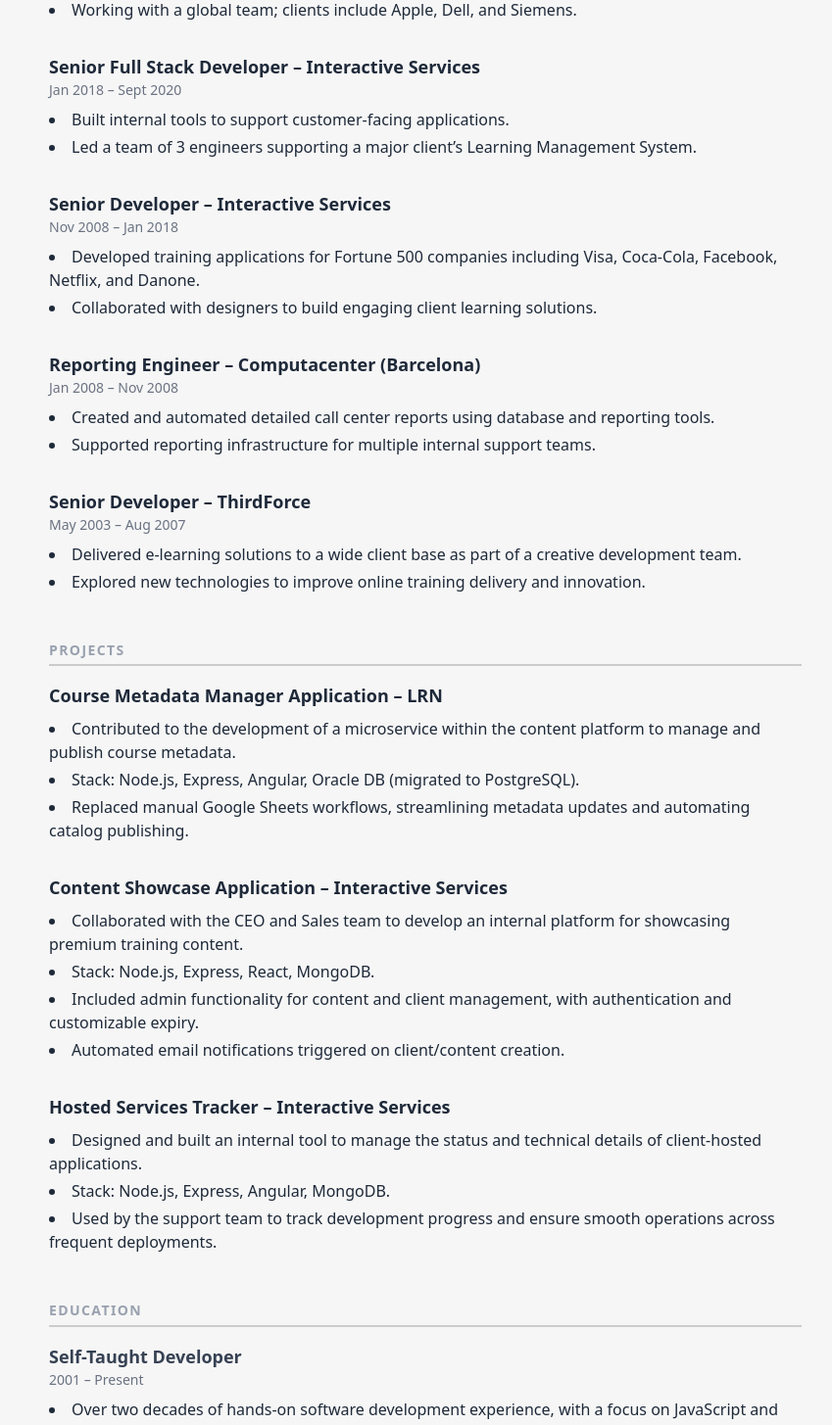
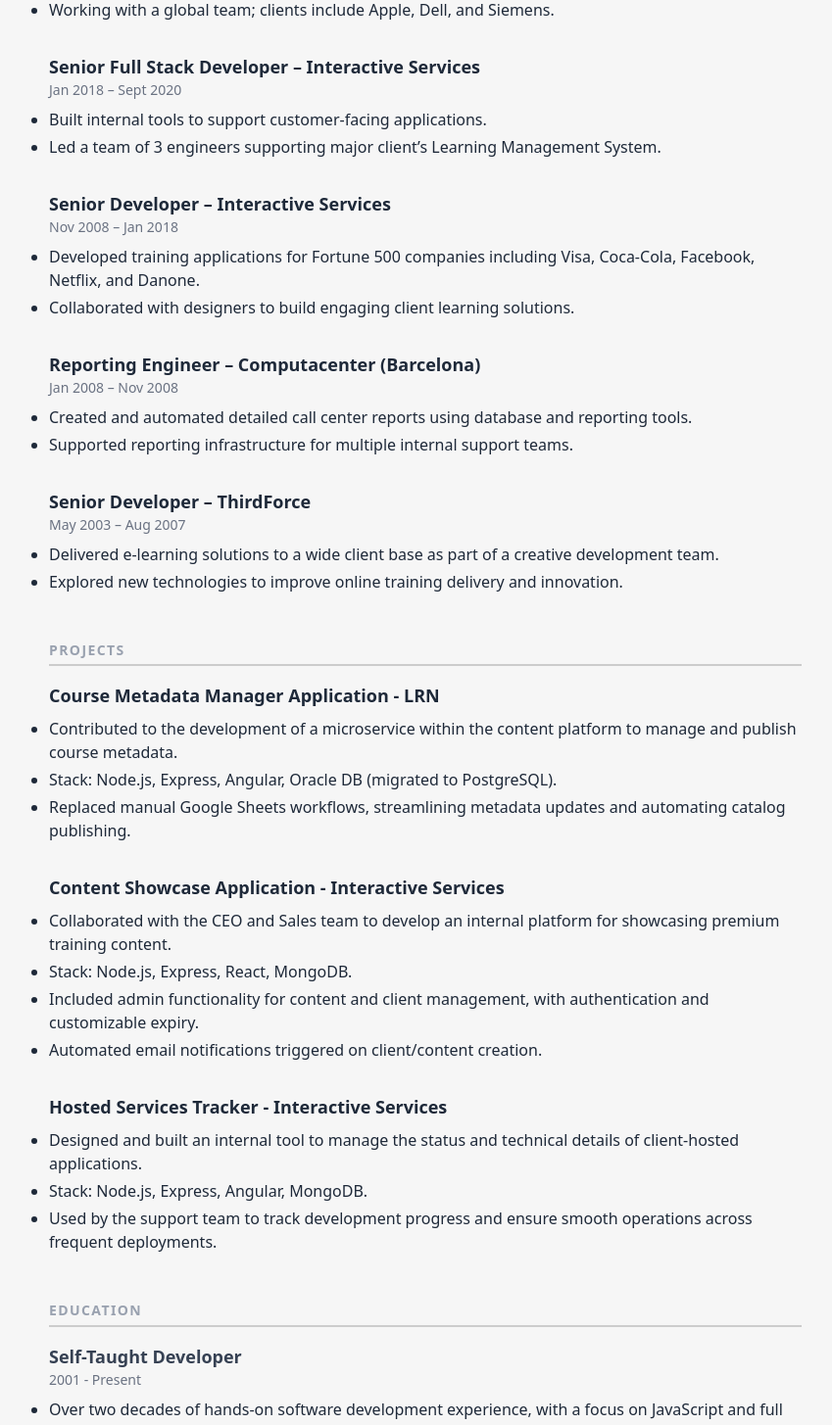
Before and after one commit to denismcmahon/denismcmahon-cv, a React (Vite) app: page / in a window 1280 px wide. Shown: the part 760-2215 px from the top of the page at 98% size, without its empty margins (206-1055 px from the left). Built offline with nearby package versions, Linux system fonts and the light colour scheme.

Commit message:
content updates

```diff
--- a/src/components/Education.tsx
+++ b/src/components/Education.tsx
@@ -7,8 +7,8 @@
 
       <div>
         <h3 className="text-lg font-semibold">Self-Taught Developer</h3>
-        <p className="text-sm text-gray-500 mb-2 font-medium">2001 – Present</p>
-        <ul className="list-disc list-inside space-y-1 text-gray-800">
+        <p className="text-sm text-gray-500 mb-2 font-medium">2001 - Present</p>
+        <ul className="list-disc list-outside space-y-1 text-gray-800">
           <li>
             Over two decades of hands-on software development experience, with a focus on JavaScript and full stack technologies.
           </li>
--- a/src/components/Experience.tsx
+++ b/src/components/Experience.tsx
@@ -9,7 +9,7 @@
         <div>
           <h3 className="text-lg font-semibold">Senior Full Stack Developer – LRN</h3>
           <p className="text-sm text-gray-500 mb-2">Sept 2020 – Present</p>
-          <ul className="list-disc list-inside space-y-1">
+          <ul className="list-disc list-outside space-y-1">
             <li>Developing infrastructure for a global educative content library and delivery platform.</li>
             <li>Designing new microservices and improving existing components of the delivery stack.</li>
             <li>Working with a global team; clients include Apple, Dell, and Siemens.</li>
@@ -19,16 +19,16 @@
         <div>
           <h3 className="text-lg font-semibold">Senior Full Stack Developer – Interactive Services</h3>
           <p className="text-sm text-gray-500 mb-2">Jan 2018 – Sept 2020</p>
-          <ul className="list-disc list-inside space-y-1">
+          <ul className="list-disc list-outside space-y-1">
             <li>Built internal tools to support customer-facing applications.</li>
-            <li>Led a team of 3 engineers supporting a major client’s Learning Management System.</li>
+            <li>Led a team of 3 engineers supporting major client’s Learning Management System.</li>
           </ul>
         </div>
 
         <div>
           <h3 className="text-lg font-semibold">Senior Developer – Interactive Services</h3>
           <p className="text-sm text-gray-500 mb-2">Nov 2008 – Jan 2018</p>
-          <ul className="list-disc list-inside space-y-1">
+          <ul className="list-disc list-outside space-y-1">
             <li>Developed training applications for Fortune 500 companies including Visa, Coca-Cola, Facebook, Netflix, and Danone.</li>
             <li>Collaborated with designers to build engaging client learning solutions.</li>
           </ul>
@@ -37,7 +37,7 @@
         <div>
           <h3 className="text-lg font-semibold">Reporting Engineer – Computacenter (Barcelona)</h3>
           <p className="text-sm text-gray-500 mb-2">Jan 2008 – Nov 2008</p>
-          <ul className="list-disc list-inside space-y-1">
+          <ul className="list-disc list-outside space-y-1">
             <li>Created and automated detailed call center reports using database and reporting tools.</li>
             <li>Supported reporting infrastructure for multiple internal support teams.</li>
           </ul>
@@ -46,7 +46,7 @@
         <div>
           <h3 className="text-lg font-semibold">Senior Developer – ThirdForce</h3>
           <p className="text-sm text-gray-500 mb-2">May 2003 – Aug 2007</p>
-          <ul className="list-disc list-inside space-y-1">
+          <ul className="list-disc list-outside space-y-1">
             <li>Delivered e-learning solutions to a wide client base as part of a creative development team.</li>
             <li>Explored new technologies to improve online training delivery and innovation.</li>
           </ul>
--- a/src/components/Projects.tsx
+++ b/src/components/Projects.tsx
@@ -8,9 +8,9 @@
       <div className="space-y-8 text-gray-800">
         <div>
           <h3 className="text-lg font-semibold">
-            Course Metadata Manager Application – LRN
+            Course Metadata Manager Application - LRN
           </h3>
-          <ul className="list-disc list-inside space-y-1 mt-2">
+          <ul className="list-disc list-outside space-y-1 mt-2">
             <li>Contributed to the development of a microservice within the content platform to manage and publish course metadata.</li>
             <li><span className="font-medium">Stack:</span> Node.js, Express, Angular, Oracle DB (migrated to PostgreSQL).</li>
             <li>Replaced manual Google Sheets workflows, streamlining metadata updates and automating catalog publishing.</li>
@@ -19,9 +19,9 @@
 
         <div>
           <h3 className="text-lg font-semibold">
-            Content Showcase Application – Interactive Services
+            Content Showcase Application - Interactive Services
           </h3>
-          <ul className="list-disc list-inside space-y-1 mt-2">
+          <ul className="list-disc list-outside space-y-1 mt-2">
             <li>Collaborated with the CEO and Sales team to develop an internal platform for showcasing premium training content.</li>
             <li><span className="font-medium">Stack:</span> Node.js, Express, React, MongoDB.</li>
             <li>Included admin functionality for content and client management, with authentication and customizable expiry.</li>
@@ -31,9 +31,9 @@
 
         <div>
           <h3 className="text-lg font-semibold">
-            Hosted Services Tracker – Interactive Services
+            Hosted Services Tracker - Interactive Services
           </h3>
-          <ul className="list-disc list-inside space-y-1 mt-2">
+          <ul className="list-disc list-outside space-y-1 mt-2">
             <li>Designed and built an internal tool to manage the status and technical details of client-hosted applications.</li>
             <li><span className="font-medium">Stack:</span> Node.js, Express, Angular, MongoDB.</li>
             <li>Used by the support team to track development progress and ensure smooth operations across frequent deployments.</li>
```
